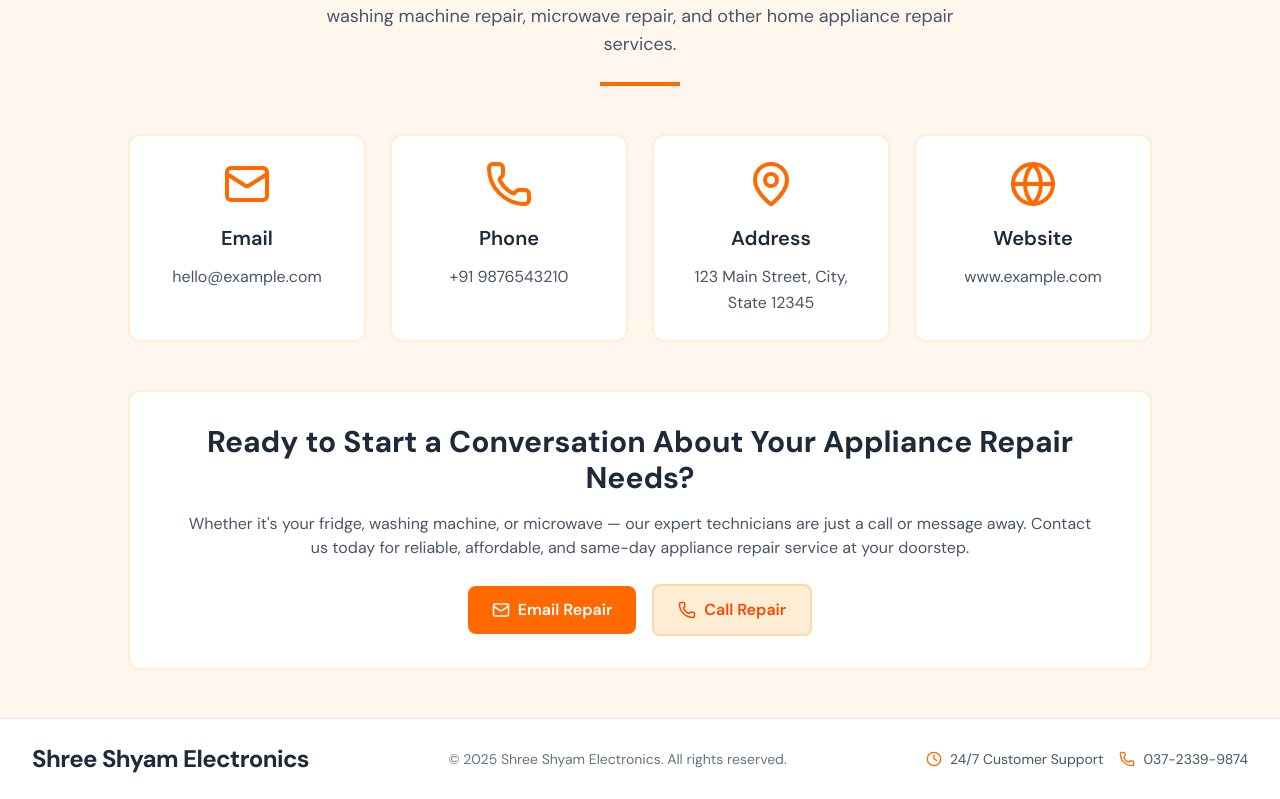
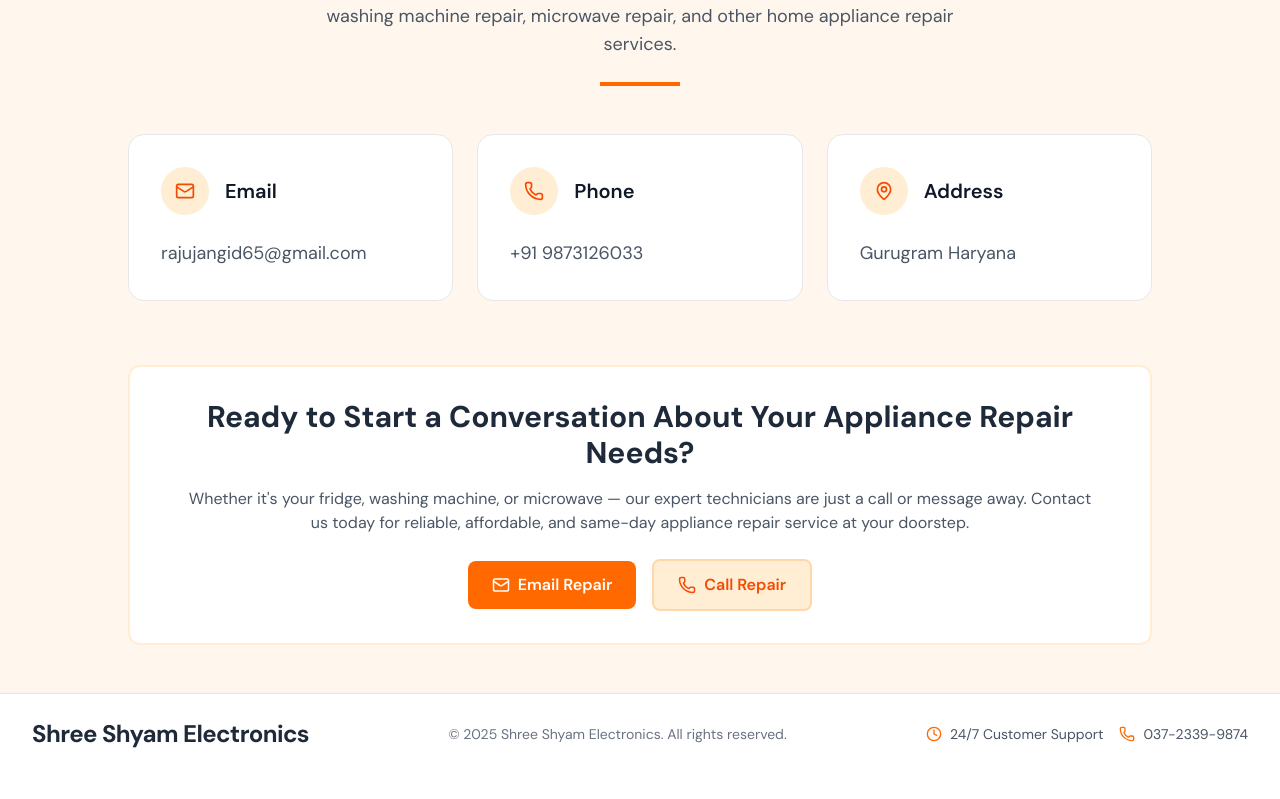
Before and after one commit to Jangidp0903/Shree-Shyam-Electronics, a Next.js app: page / in a window 1280 px wide. Shown: the part 4534-5333 px from the top of the page. After the commit the page ends 5308 px from the top, so only its background shows below. Built offline with nearby package versions, Linux system fonts and the light colour scheme.

Commit message:
change contact detail

```diff
--- a/src/components/ContactSection.tsx
+++ b/src/components/ContactSection.tsx
@@ -1,5 +1,5 @@
 import React from "react";
-import { Mail, Phone, MapPin, Globe } from "lucide-react";
+import { Mail, Phone, MapPin } from "lucide-react";
 
 // Contact information interface
 interface ContactInfo {
@@ -14,25 +14,19 @@ const contactData: ContactInfo[] = [
   {
     icon: Mail,
     title: "Email",
-    value: "hello@example.com",
-    link: "mailto:hello@example.com",
+    value: "rajujangid65@gmail.com",
+    link: "mailto:rajujangid65@gmail.com",
   },
   {
     icon: Phone,
     title: "Phone",
-    value: "+91 9876543210",
-    link: "tel:+919876543210",
+    value: "+91 9873126033",
+    link: "tel:+919873126033",
   },
   {
     icon: MapPin,
     title: "Address",
-    value: "123 Main Street, City, State 12345",
-  },
-  {
-    icon: Globe,
-    title: "Website",
-    value: "www.example.com",
-    link: "https://www.example.com",
+    value: "Gurugram Haryana",
   },
 ];
 
@@ -53,33 +47,28 @@ const ContactSection: React.FC = () => {
           <div className="w-20 h-1 bg-orange-500 mx-auto mt-6"></div>
         </div>
 
-        {/* Contact Information Grid */}
-        <div
-          className="grid grid-cols-1 sm:grid-cols-2 lg:grid-cols-4 gap-4 sm:gap-6"
-          role="list"
-        >
+        {/* Contact Information Cards */}
+        <div className="grid grid-cols-1 md:grid-cols-2 lg:grid-cols-3 gap-6 mb-16">
           {contactData.map((contact, index) => {
             const IconComponent = contact.icon;
             return (
-              <article
+              <div
                 key={index}
-                className="bg-white rounded-xl p-6 border-2 border-orange-100"
-                role="listitem"
+                className="bg-white rounded-2xl p-8 border border-gray-200 hover:border-orange-300 transition-all duration-300"
               >
-                <div className="flex justify-center mb-4">
-                  <IconComponent
-                    size={48}
-                    className="text-orange-500"
-                    aria-hidden="true"
-                  />
+                <div className="flex items-center mb-6">
+                  <div className="inline-flex items-center justify-center w-12 h-12 bg-orange-100 rounded-full mr-4">
+                    <IconComponent size={20} className="text-orange-600" />
+                  </div>
+                  <h3 className="text-xl font-semibold text-gray-900">
+                    {contact.title}
+                  </h3>
                 </div>
-                <h2 className="text-lg sm:text-xl font-semibold text-gray-800 mb-3 text-center">
-                  {contact.title}
-                </h2>
+
                 {contact.link ? (
                   <a
                     href={contact.link}
-                    className="text-gray-600 text-center block break-words text-sm sm:text-base leading-relaxed"
+                    className="text-gray-600 hover:text-orange-600 transition-colors duration-200 block text-lg leading-relaxed"
                     target={
                       contact.link.startsWith("http") ? "_blank" : undefined
                     }
@@ -92,15 +81,15 @@ const ContactSection: React.FC = () => {
                     {contact.value}
                   </a>
                 ) : contact.title.toLowerCase() === "address" ? (
-                  <address className="text-gray-600 text-center not-italic break-words text-sm sm:text-base leading-relaxed">
+                  <address className="text-gray-600 not-italic text-lg leading-relaxed">
                     {contact.value}
                   </address>
                 ) : (
-                  <p className="text-gray-600 text-center break-words text-sm sm:text-base leading-relaxed">
+                  <p className="text-gray-600 text-lg leading-relaxed">
                     {contact.value}
                   </p>
                 )}
-              </article>
+              </div>
             );
           })}
         </div>
@@ -122,14 +111,14 @@ const ContactSection: React.FC = () => {
             </p>
             <div className="flex flex-col sm:flex-row gap-4 justify-center items-center">
               <a
-                href="mailto:hello@example.com"
+                href="mailto:rajujangid65@gmail.com"
                 className="bg-orange-500 text-white px-6 py-3 rounded-lg font-semibold text-sm sm:text-base w-full sm:w-auto text-center flex items-center justify-center gap-2"
               >
                 <Mail size={18} />
                 Email Repair
               </a>
               <a
-                href="tel:+919876543210"
+                href="tel:+919873126033"
                 className="bg-orange-100 text-orange-600 px-6 py-3 rounded-lg font-semibold text-sm sm:text-base w-full sm:w-auto text-center border-2 border-orange-200 flex items-center justify-center gap-2"
               >
                 <Phone size={18} />
```
